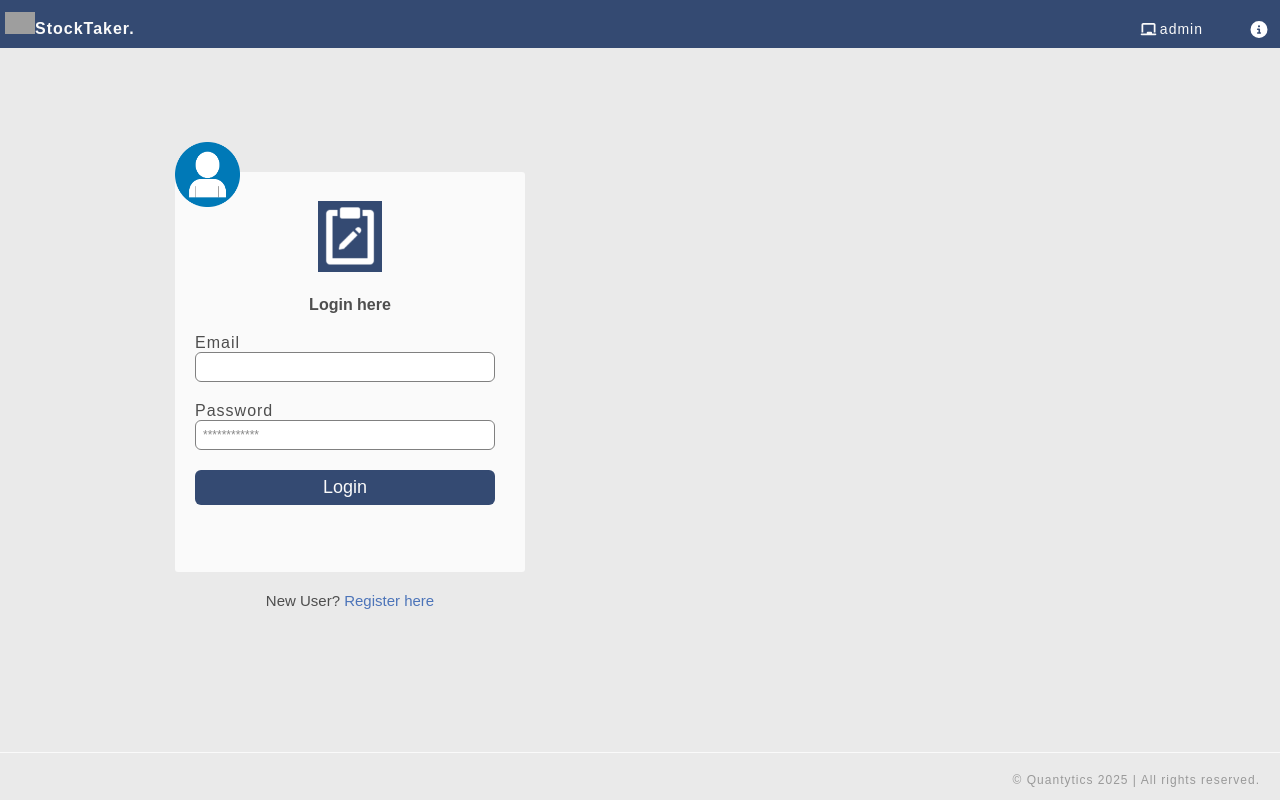
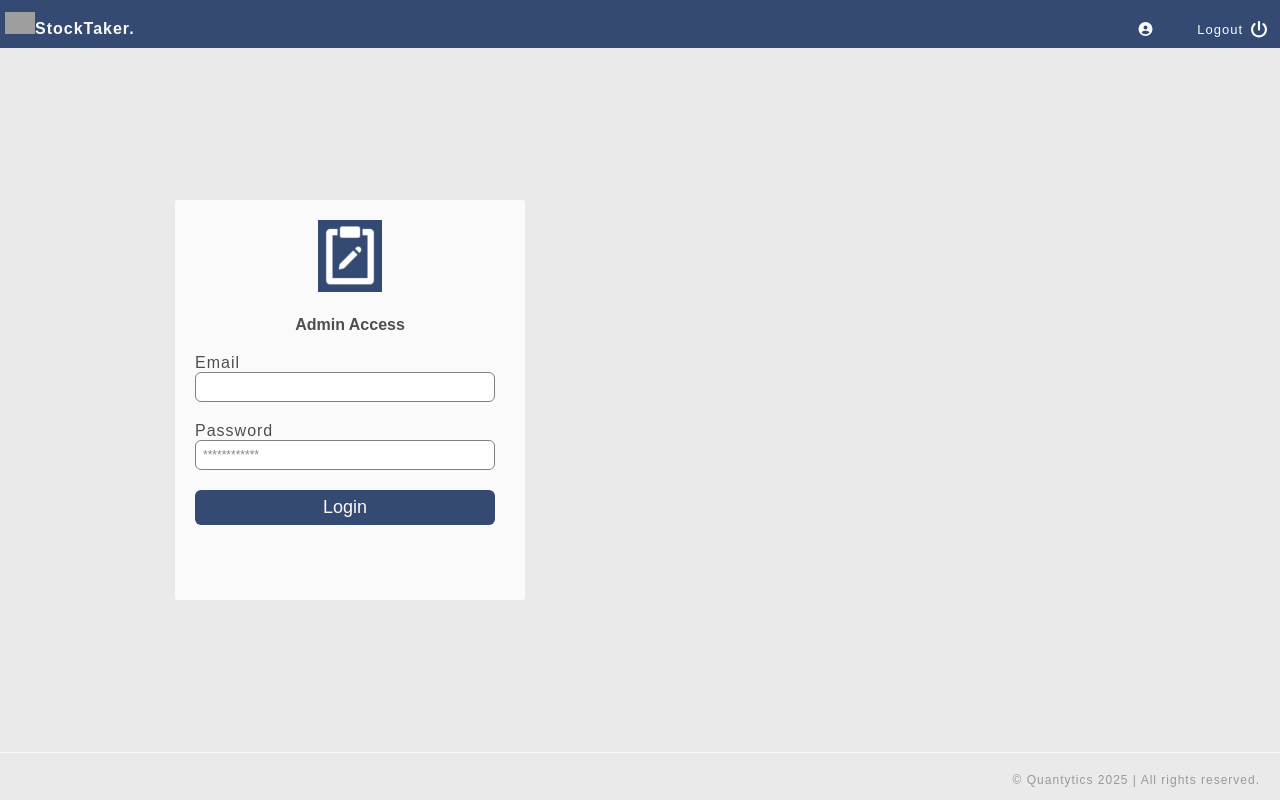
Before and after one commit to josealbin/stocktaker-client, a React (Vite) app: page /admin-login in a window 1280 px wide. Before the commit this address led to /. Built offline with nearby package versions, Linux system fonts and the light colour scheme; grey boxes are pictures that could not be loaded.

Commit message:
admin panel work progress

```diff
--- a/src/App.jsx
+++ b/src/App.jsx
@@ -7,6 +7,8 @@ import UserLogin from './components/User/UserLogin';
 import UserRegister from './components/User/UserRegister';
 import Footer from './components/Footer/Footer';
 import PrivateRoute from './components/PrivateRoute/PrivateRoute';
+import AdminLogin from './components/Admin/AdminLogin'
+import AdminPage from './components/Admin/AdminPage';
 
 
 function App() {
@@ -22,7 +24,7 @@ function App() {
   },[])
 
   useEffect(() => {
-    const isAuthRoute = location.pathname === '/' || location.pathname === '/signup';
+    const isAuthRoute = location.pathname === '/' || location.pathname === '/signup' || location.pathname === '/admin-login';
     const isAuthenticated = localStorage.getItem('username');
     if (!isAuthenticated && !isAuthRoute) {
       navigate('/');
@@ -33,11 +35,13 @@ function App() {
 
   return (
     <div>
-      {isAuthRoute ? <LoginNavbar /> : <Navbar user={user}/>}
+      {isAuthRoute ? <LoginNavbar /> : <Navbar user={user} setUser={setUser}/>}
       <Routes>
         <Route path='/' element={<UserLogin setUser={setUser}/>}></Route>
         <Route path='/signup' element={<UserRegister />}></Route>
+        <Route path='/admin-login' element={<AdminLogin setUser={setUser} />}></Route>
         <Route path='/inventory' element={<PrivateRoute><Inventory /></PrivateRoute>}></Route>
+        <Route path='/admin-panel' element={<PrivateRoute><AdminPage /></PrivateRoute>}></Route>
       </Routes>
       <Footer/>
     </div>
--- /dev/null
+++ b/src/components/Admin/Admin.css
@@ -0,0 +1,19 @@
+@import url('https://fonts.googleapis.com/css2?family=Montserrat:wght@100;200;300&display=swap');
+
+.admin-container{ color: #4e4e4e; position: relative; top: 50%; left: 50%;}
+
+.login-box{ width: 350px; height:  400px; margin: auto; background-color: #fafafa; border-radius: 3px; }
+.entry-logo{ text-align: center; padding-top: 50px;}
+.entry-logo img{ width: 4rem;}
+h4{ text-align: center; }
+.login-box form{ width: 300px; margin-left: 20px; }
+.login-box form label{ display: flex; margin-top: 20px; font-size: 16px; letter-spacing: 1px; }
+.login-box form input{ font-size: 12px; width: 100%; padding: 7px; border: none; border: 1px solid gray; border-radius: 6px; outline: none; }
+.login-box button{ width: 100%; height: 35px; margin-top: 20px; border: none; border-radius: 6px; background-color: #344a72; color: #fafafa; font-size: 18px; cursor: pointer;}
+.login-box button:hover{color: #eaeaea;}
+.admin-container p{ text-align: center; margin: 20px; font-size: 15px; }
+.admin-container p a{ color: #4C74B9;}
+.login-path{ text-align: center; color: #4e4e4e; font-size: 15px; margin-top: -10px; }
+.login-path a{ color: #4C74B9;}
+.valid-error { background-color: #ffe4e5; color: #4e4e4e;}
+.login-error { font-size: 0.9rem; background-color: #ffe4e5; color: #4e4e4e; }
--- /dev/null
+++ b/src/components/Admin/AdminLogin.jsx
@@ -0,0 +1,67 @@
+import React, { useState, useEffect } from 'react'
+import { Link, useNavigate } from 'react-router-dom';
+import FadeLoader from 'react-spinners/FadeLoader'
+import axios from 'axios'
+import '../Admin/Admin.css'
+
+function AdminLogin({ setUser }) {
+
+    const [email, setEmail] = useState('')
+    const [password, setPassword] = useState('')
+    const [loginError, setLoginError] = useState('');
+    const [spinner, setSpinner] = useState(false)
+    const navigate = useNavigate();
+
+    useEffect(() => {
+        setEmail('');
+        setPassword('');
+    }, []);
+
+    const handleSubmit = (e) => {
+        e.preventDefault()
+        setSpinner(true);
+        setLoginError('');
+        axios.post('http://localhost:3001/admin-login', { email, password })
+            .then(res => {
+                console.log("Login Response:", res.data); // Log response to check for token
+                if (res.data.status && res.data.token) {
+                    setUser(res.data.username);
+                    localStorage.setItem('username', res.data.username);
+                    localStorage.setItem('token', res.data.token); // Store JWT Token
+                    setEmail('');
+                    setPassword('');
+                    navigate('/admin-panel');
+                } else {
+                    setLoginError(res.data.message);
+                    setSpinner(false);
+                }
+            })
+            .catch(err => {
+                const errorMsg = err.response?.data?.message || "Something went wrong.";
+                setLoginError(errorMsg);
+                setSpinner(false);
+            });
+    }
+    return (
+        <div className='admin-container'>
+            <div className="login-box">
+                <div className='entry-logo'>
+                    <img src="/images/icon.png" alt="" />
+                </div>
+                <h4>Admin Access</h4>
+                <div className='spinner'>{spinner && <FadeLoader color="#29ab87" loading={spinner} height={20} />}</div>
+                <form action='' onSubmit={handleSubmit}>
+                    <label htmlFor="email">Email</label>
+                    <input type="email" value={email} required onChange={(e) => setEmail(e.target.value)} />
+                    <label htmlFor="pass">Password</label>
+                    <input type="password" value={password} placeholder="************" required onChange={(e) => setPassword(e.target.value)} />
+                    <button type='submit'>Login</button>
+                    {loginError && <p className="login-error">Admin Login Failed:{loginError}</p>}
+                </form>
+            </div>
+
+        </div>
+    )
+}
+
+export default AdminLogin
--- /dev/null
+++ b/src/components/Admin/AdminPage.jsx
@@ -0,0 +1,11 @@
+import React from 'react'
+
+function AdminPage() {
+  return (
+    <div>
+      <p>You are in Admin Panel</p>
+    </div>
+  )
+}
+
+export default AdminPage
--- a/src/components/LoginNavbar/LoginNavbar.css
+++ b/src/components/LoginNavbar/LoginNavbar.css
@@ -20,10 +20,14 @@ body{ display: flex; align-items: center; background: #eaeaea;}
 .logo_block a{ text-decoration: none; font-size: 16px; font-weight: 600; color: #fafafa; margin: 0; letter-spacing: 1px; user-select: none;}
 /* .user_block .btn-home img{width: 31px; margin:-9px 19px; }
 .user_block .btn-admin img{width: 35px; margin:-10px;}*/
-.user_block{ margin-right: -10px;}
-.user_block p{ display: inline; color: #fafafa; margin-right: 5rem; font-size: 14px; letter-spacing: 1px; cursor: pointer;}
-.user_block p .icon{ width: 17px; margin-right: 3px; text-transform: lowercase; cursor: pointer; }
+.user_block{ margin-right: -15px;}
+.user_block p{ display: inline; color: #fafafa; margin-right: 2.5rem; font-size: 14px; letter-spacing: 1px; cursor: pointer; user-select: none;}
+.user_block p .icon{ width: 17px; margin-right: 3px; text-transform: lowercase; cursor: pointer;}
 .user_block nav{ display: flex; gap: 10px;}
-.user_block button{ background: none; border: none;}
-.user_block button .log-icon{ color: white; cursor: pointer; margin-left: 15px; height: 20px; margin-bottom: -2px;}
+.user_block button{ background: none; border: none; color: #fafafa; font-size: 13px; letter-spacing: 1px; cursor: pointer;}
+.user_block button .log-icon{ color: white; cursor: pointer; margin-left: 0; height: 17px; width: 32px; margin-bottom: -2px;}
 /* Header End*/
+
+@media(max-width: 1024px){
+
+}
--- a/src/components/LoginNavbar/LoginNavbar.jsx
+++ b/src/components/LoginNavbar/LoginNavbar.jsx
@@ -1,6 +1,6 @@
 import React from 'react'
 import { FontAwesomeIcon } from '@fortawesome/react-fontawesome'
-import { faCircleInfo, faChalkboard } from '@fortawesome/free-solid-svg-icons'
+import { faCircleInfo, faGear } from '@fortawesome/free-solid-svg-icons'
 import '../Navbar/Navbar.css'
 import { Link } from 'react-router-dom'
 
@@ -14,7 +14,7 @@ function LoginNavbar() {
                     <Link to="/" className="logo-header">StockTaker.</Link>
                 </div>
                 <nav className='user_block'>
-                    <p><FontAwesomeIcon icon={faChalkboard} className='icon' />admin</p>
+                    <p><FontAwesomeIcon icon={faGear} className='icon' />admin</p>
                     <button><Link to="/information"><FontAwesomeIcon icon={faCircleInfo} className='log-icon' /></Link></button>
                 </nav>
             </div>
--- a/src/components/Navbar/Navbar.jsx
+++ b/src/components/Navbar/Navbar.jsx
@@ -1,14 +1,16 @@
 import React from 'react'
 import { FontAwesomeIcon } from '@fortawesome/react-fontawesome'
-import { faPowerOff, faUserCircle, faChevronDown} from '@fortawesome/free-solid-svg-icons'
+import { faPowerOff, faUserCircle } from '@fortawesome/free-solid-svg-icons'
 import '../Navbar/Navbar.css'
-import { Link } from 'react-router-dom'
+import { Link, useNavigate } from 'react-router-dom'
 
 
 function Navbar({ user, setUser }) {
+    const navigate = useNavigate();
     const handleLogout = () => {
         localStorage.removeItem('username');
         setUser('');
+        navigate('/');
     }
     return (
         <div className='header'>
```
